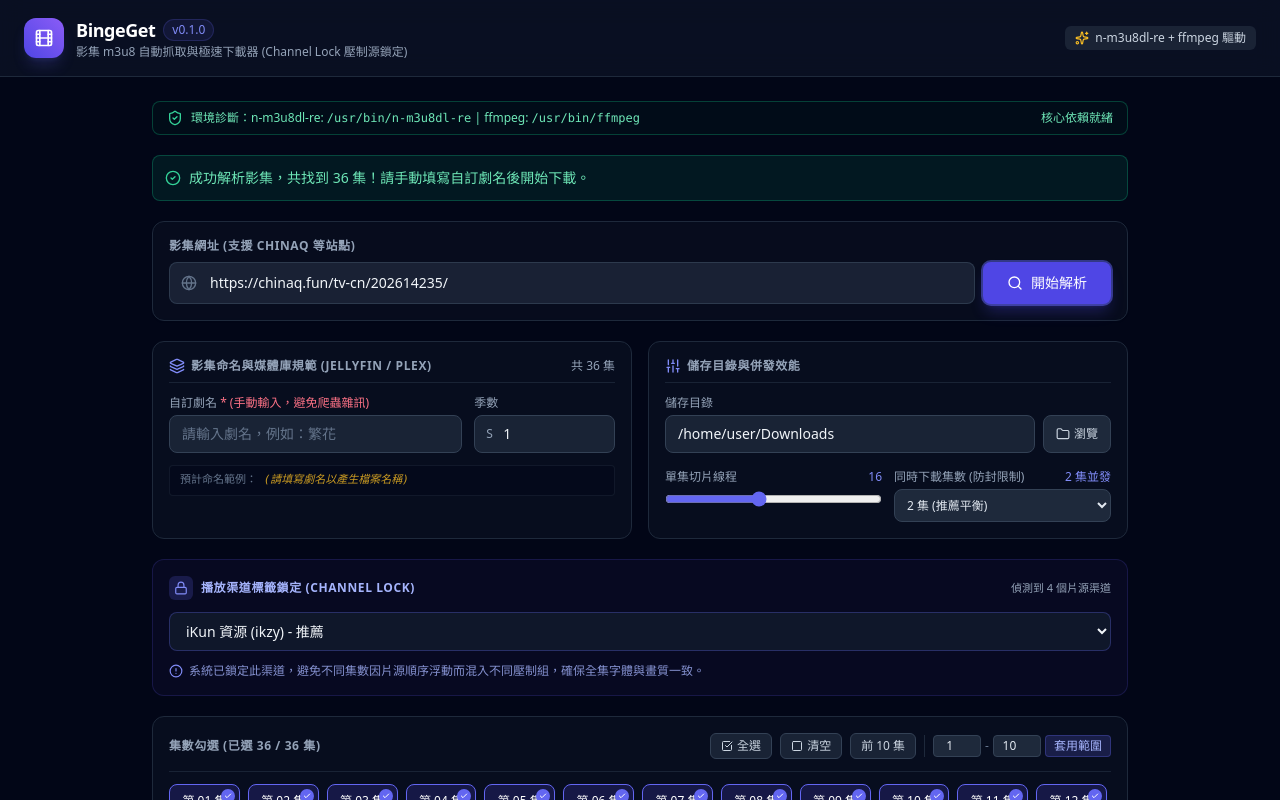
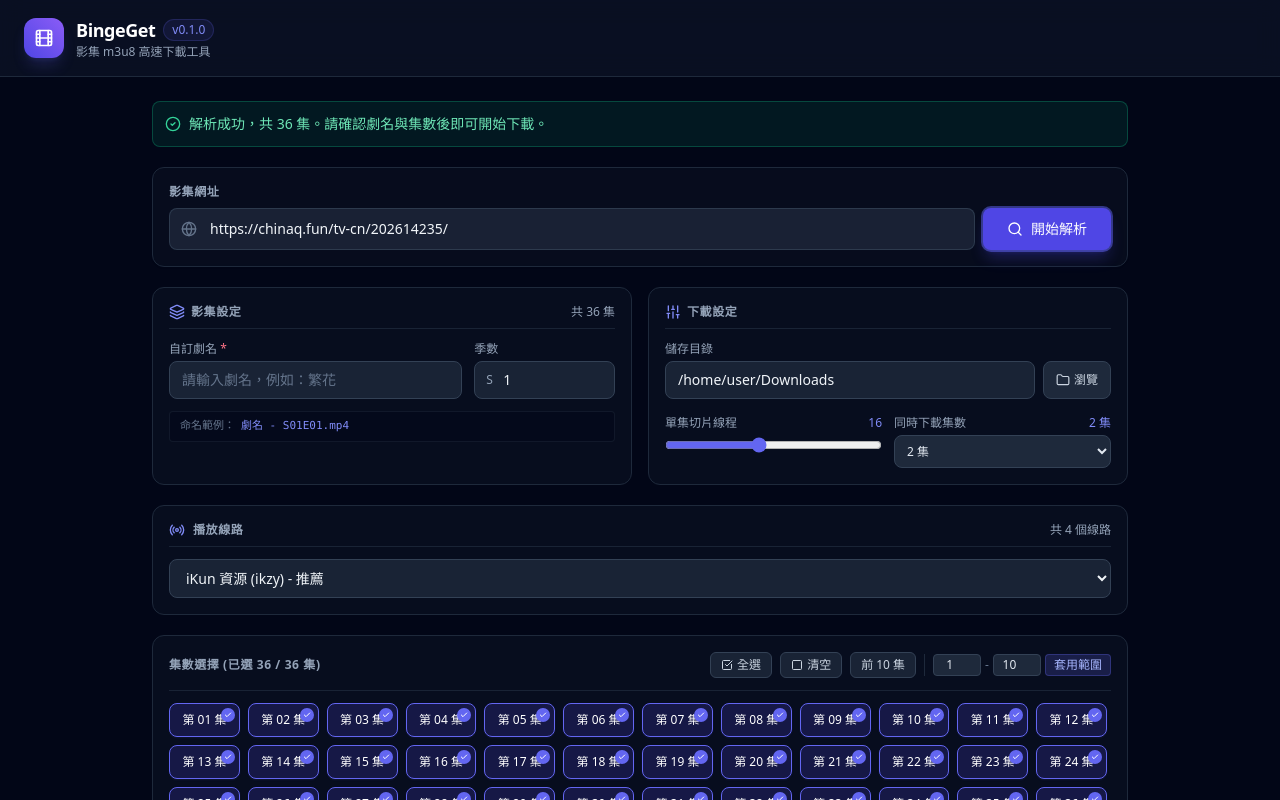
Before and after one commit to 0oWoodenDooro0/BingeGet, a Vue app: page / in a window 1280 px wide. Both pictures are taken after a click on the button "開始解析". Shown: the top 800 px of the page. Built offline with nearby package versions, Linux system fonts and the light colour scheme.

Commit message:
fix(ui): streamline UI copy and remove redundant technical details (#2)

```diff
--- a/src/App.vue
+++ b/src/App.vue
@@ -1,6 +1,6 @@
 <script setup lang="ts">
 import { ref, onMounted } from 'vue';
-import { Download, AlertTriangle, CheckCircle2, ShieldCheck, ShieldAlert } from 'lucide-vue-next';
+import { Download, AlertTriangle, CheckCircle2, ShieldAlert } from 'lucide-vue-next';
 import HeaderBar from './components/HeaderBar.vue';
 import UrlBar from './components/UrlBar.vue';
 import SeriesConfig from './components/SeriesConfig.vue';
@@ -141,7 +141,7 @@ const handleParse = async (url: string) => {
       selectedEpisodes.value = metadata.value.episodes.map(e => e.ep_number);
     }
 
-    successMsg.value = `成功解析影集，共找到 ${metadata.value?.episodes.length || 0} 集！請手動填寫自訂劇名後開始下載。`;
+    successMsg.value = `解析成功，共 ${metadata.value?.episodes.length || 0} 集。請確認劇名與集數後即可開始下載。`;
   } catch (err: unknown) {
     errorMsg.value = `解析失敗: ${getErrorMessage(err)}`;
   } finally {
@@ -152,12 +152,12 @@ const handleParse = async (url: string) => {
 // Start download
 const startDownload = async () => {
   if (!config.value.customTitle.trim()) {
-    errorMsg.value = '請填寫自訂劇名，避免儲存為未命名或爬蟲雜訊檔案！';
+    errorMsg.value = '請輸入劇名！';
     return;
   }
 
   if (selectedEpisodes.value.length === 0) {
-    errorMsg.value = '請至少勾選一集！';
+    errorMsg.value = '請至少選擇一集！';
     return;
   }
 
@@ -252,21 +252,16 @@ const handleCancel = (ep: number) => {
     <HeaderBar />
 
     <main class="flex-1 max-w-5xl w-full mx-auto p-4 sm:p-6 space-y-5">
-      <!-- System Environment Status Banner -->
-      <div v-if="envInfo" class="flex items-center justify-between rounded-lg border px-3.5 py-2 text-xs" :class="[
-        envInfo.is_ready
-          ? 'border-emerald-500/30 bg-emerald-950/20 text-emerald-300'
-          : 'border-amber-500/30 bg-amber-950/20 text-amber-300'
-      ]">
+      <!-- Dependency Alert Banner (only visible if environment has missing dependencies) -->
+      <div v-if="envInfo && !envInfo.is_ready" class="flex items-center justify-between rounded-lg border border-amber-500/30 bg-amber-950/20 px-3.5 py-2 text-xs text-amber-300">
         <div class="flex items-center gap-2">
-          <ShieldCheck v-if="envInfo.is_ready" class="h-4 w-4 text-emerald-400" />
-          <ShieldAlert v-else class="h-4 w-4 text-amber-400" />
+          <ShieldAlert class="h-4 w-4 text-amber-400 shrink-0" />
           <span>
-            環境診斷：n-m3u8dl-re: <code class="font-mono">{{ envInfo.nm3u8dl_path || '未找到' }}</code> | ffmpeg: <code class="font-mono">{{ envInfo.ffmpeg_path || '未找到' }}</code>
+            缺少必要依賴：請安裝 <code class="font-mono">n-m3u8dl-re</code> 與 <code class="font-mono">ffmpeg</code> 以進行下載。
           </span>
         </div>
         <span class="font-medium">
-          {{ envInfo.is_ready ? '核心依賴就緒' : '缺少外部依賴' }}
+          環境未就緒
         </span>
       </div>
 
--- a/src/components/ChannelSelector.vue
+++ b/src/components/ChannelSelector.vue
@@ -1,5 +1,5 @@
 <script setup lang="ts">
-import { Lock, AlertCircle } from 'lucide-vue-next';
+import { Radio } from 'lucide-vue-next';
 import type { ChannelOption } from '../types';
 
 defineProps<{
@@ -13,27 +13,24 @@ const emit = defineEmits<{
 </script>
 
 <template>
-  <div v-if="channels.length > 0" class="rounded-xl border border-indigo-900/40 bg-indigo-950/20 p-4 space-y-2">
-    <div class="flex items-center justify-between">
+  <div v-if="channels.length > 0" class="rounded-xl border border-slate-800 bg-slate-900/40 p-4 space-y-3">
+    <div class="flex items-center justify-between border-b border-slate-800/80 pb-2">
       <div class="flex items-center gap-2">
-        <div class="flex h-6 w-6 items-center justify-center rounded-md bg-indigo-500/20 text-indigo-400">
-          <Lock class="h-3.5 w-3.5" />
-        </div>
-        <span class="text-xs font-semibold uppercase tracking-wider text-indigo-300">
-          播放渠道標籤鎖定 (Channel Lock)
+        <Radio class="h-4 w-4 text-indigo-400" />
+        <span class="text-xs font-semibold uppercase tracking-wider text-slate-400">
+          播放線路
         </span>
       </div>
-      <span class="text-[11px] text-slate-400">
-        偵測到 {{ channels.length }} 個片源渠道
+      <span class="text-xs text-slate-400">
+        共 {{ channels.length }} 個線路
       </span>
     </div>
 
-    <div class="flex flex-col sm:flex-row gap-3 pt-1">
-      <div class="flex-1">
+    <div>
       <select
         :value="selectedChannel"
         @change="emit('update:selectedChannel', ($event.target as HTMLSelectElement).value)"
-          class="w-full rounded-lg border border-indigo-500/30 bg-slate-900 px-3 py-2 text-sm text-slate-100 font-medium focus:border-indigo-500 focus:outline-none focus:ring-1 focus:ring-indigo-500"
+        class="w-full rounded-lg border border-slate-700 bg-slate-800/80 px-3 py-2 text-sm text-slate-100 font-medium focus:border-indigo-500 focus:outline-none"
       >
         <option v-for="c in channels" :key="c.id" :value="c.id">
           {{ c.name }}
@@ -41,10 +38,4 @@ const emit = defineEmits<{
       </select>
     </div>
   </div>
-
-    <div class="flex items-center gap-1.5 text-xs text-indigo-300/80 pt-1">
-      <AlertCircle class="h-3.5 w-3.5 shrink-0 text-indigo-400" />
-      <span>系統已鎖定此渠道，避免不同集數因片源順序浮動而混入不同壓制組，確保全集字體與畫質一致。</span>
-    </div>
-  </div>
 </template>
--- a/src/components/DownloadQueue.vue
+++ b/src/components/DownloadQueue.vue
@@ -24,7 +24,7 @@ const getPercent = (item: QueueItem): number => {
     <div class="flex items-center justify-between border-b border-slate-800/80 pb-2">
       <h2 class="text-xs font-semibold uppercase tracking-wider text-slate-400 flex items-center gap-1.5">
         <Play class="h-4 w-4 text-indigo-400" />
-        任務隊列 ({{ queue.length }} 個任務)
+        下載隊列 ({{ queue.length }})
       </h2>
     </div>
 
@@ -59,7 +59,7 @@ const getPercent = (item: QueueItem): number => {
               class="inline-flex items-center gap-1 text-[11px] font-medium text-purple-400 bg-purple-400/10 px-1.5 py-0.5 rounded"
             >
               <Loader2 class="h-3 w-3 animate-spin" />
-              封裝為 mp4
+              封裝中
             </span>
             <span
               v-else-if="item.state.type === 'Completed'"
--- a/src/components/EpisodePicker.vue
+++ b/src/components/EpisodePicker.vue
@@ -54,7 +54,7 @@ const applyRange = () => {
     <div class="flex flex-wrap items-center justify-between gap-3 border-b border-slate-800/80 pb-3">
       <div class="flex items-center gap-2">
         <span class="text-xs font-semibold uppercase tracking-wider text-slate-400">
-          集數勾選 (已選 {{ selectedEpisodes.length }} / {{ episodes.length }} 集)
+          集數選擇 (已選 {{ selectedEpisodes.length }} / {{ episodes.length }} 集)
         </span>
       </div>
 
--- a/src/components/HeaderBar.vue
+++ b/src/components/HeaderBar.vue
@@ -1,5 +1,5 @@
 <script setup lang="ts">
-import { Film, Sparkles } from 'lucide-vue-next';
+import { Film } from 'lucide-vue-next';
 </script>
 
 <template>
@@ -13,15 +13,8 @@ import { Film, Sparkles } from 'lucide-vue-next';
           <h1 class="text-lg font-bold tracking-tight text-white">BingeGet</h1>
           <span class="rounded-full bg-indigo-500/10 px-2 py-0.5 text-xs font-medium text-indigo-400 border border-indigo-500/20">v0.1.0</span>
         </div>
-        <p class="text-xs text-slate-400">影集 m3u8 自動抓取與極速下載器 (Channel Lock 壓制源鎖定)</p>
+        <p class="text-xs text-slate-400">影集 m3u8 高速下載工具</p>
       </div>
-    </div>
-
-    <div class="flex items-center space-x-3 text-xs text-slate-400">
-      <span class="inline-flex items-center gap-1.5 rounded-md bg-slate-800/80 px-2.5 py-1 text-slate-300">
-        <Sparkles class="h-3.5 w-3.5 text-amber-400" />
-        n-m3u8dl-re + ffmpeg 驅動
-      </span>
     </div>
   </header>
 </template>
--- a/src/components/SeriesConfig.vue
+++ b/src/components/SeriesConfig.vue
@@ -26,7 +26,7 @@ const updateField = <K extends keyof SeriesConfigModel>(field: K, value: SeriesC
       <div class="flex items-center justify-between border-b border-slate-800/80 pb-2">
         <h2 class="text-xs font-semibold uppercase tracking-wider text-slate-400 flex items-center gap-1.5">
           <Layers class="h-4 w-4 text-indigo-400" />
-          影集命名與媒體庫規範 (Jellyfin / Plex)
+          影集設定
         </h2>
         <span v-if="totalEpisodes > 0" class="text-xs font-medium text-slate-400">
           共 {{ totalEpisodes }} 集
@@ -36,7 +36,7 @@ const updateField = <K extends keyof SeriesConfigModel>(field: K, value: SeriesC
       <div class="grid grid-cols-3 gap-3">
         <div class="col-span-2">
           <label class="block text-xs text-slate-400 mb-1">
-            自訂劇名 <span class="text-rose-400">* (手動輸入，避免爬蟲雜訊)</span>
+            自訂劇名 <span class="text-rose-400">*</span>
           </label>
           <input
             :value="config.customTitle"
@@ -63,13 +63,10 @@ const updateField = <K extends keyof SeriesConfigModel>(field: K, value: SeriesC
         </div>
       </div>
 
-      <div class="text-[11px] text-slate-500 font-mono bg-slate-950/40 px-2.5 py-1.5 rounded border border-slate-800/50">
-        預計命名範例：
-        <span v-if="config.customTitle.trim()" class="text-indigo-400 font-medium">
-          {{ config.customTitle.trim() }} - S{{ config.season < 10 ? '0' + config.season : config.season }}E01.mp4
-        </span>
-        <span v-else class="text-amber-400/80 italic">
-          (請填寫劇名以產生檔案名稱)
+      <div class="text-[11px] text-slate-400 font-mono bg-slate-950/40 px-2.5 py-1.5 rounded border border-slate-800/50 flex items-center gap-1.5">
+        <span class="text-slate-500">命名範例：</span>
+        <span class="text-indigo-400 font-medium truncate">
+          {{ config.customTitle.trim() || '劇名' }} - S{{ config.season < 10 ? '0' + config.season : config.season }}E01.mp4
         </span>
       </div>
     </div>
@@ -79,7 +76,7 @@ const updateField = <K extends keyof SeriesConfigModel>(field: K, value: SeriesC
       <div class="flex items-center justify-between border-b border-slate-800/80 pb-2">
         <h2 class="text-xs font-semibold uppercase tracking-wider text-slate-400 flex items-center gap-1.5">
           <Sliders class="h-4 w-4 text-indigo-400" />
-          儲存目錄與併發效能
+          下載設定
         </h2>
       </div>
 
@@ -124,17 +121,17 @@ const updateField = <K extends keyof SeriesConfigModel>(field: K, value: SeriesC
 
         <div>
           <div class="flex justify-between text-xs text-slate-400 mb-1">
-            <span>同時下載集數 (防封限制)</span>
-            <span class="text-indigo-400 font-medium">{{ config.maxConcurrent }} 集並發</span>
+            <span>同時下載集數</span>
+            <span class="text-indigo-400 font-medium">{{ config.maxConcurrent }} 集</span>
           </div>
           <select
             :value="config.maxConcurrent"
             @change="updateField('maxConcurrent', parseInt(($event.target as HTMLSelectElement).value))"
             class="w-full rounded-lg border border-slate-700 bg-slate-800 px-2 py-1.5 text-xs text-slate-200 focus:border-indigo-500 focus:outline-none"
           >
-            <option :value="1">1 集 (最安全防封)</option>
-            <option :value="2">2 集 (推薦平衡)</option>
-            <option :value="3">3 集 (高速下載)</option>
+            <option :value="1">1 集</option>
+            <option :value="2">2 集</option>
+            <option :value="3">3 集</option>
           </select>
         </div>
       </div>
--- a/src/components/UrlBar.vue
+++ b/src/components/UrlBar.vue
@@ -21,7 +21,7 @@ const handleParse = () => {
 <template>
   <div class="rounded-xl border border-slate-800 bg-slate-900/40 p-4 shadow-sm backdrop-blur-sm">
     <label class="mb-2 block text-xs font-semibold uppercase tracking-wider text-slate-400">
-      影集網址 (支援 ChinaQ 等站點)
+      影集網址
     </label>
     <div class="flex gap-2">
       <div class="relative flex-1">
```
Lines whose indentation alone changed are shown as unchanged.
